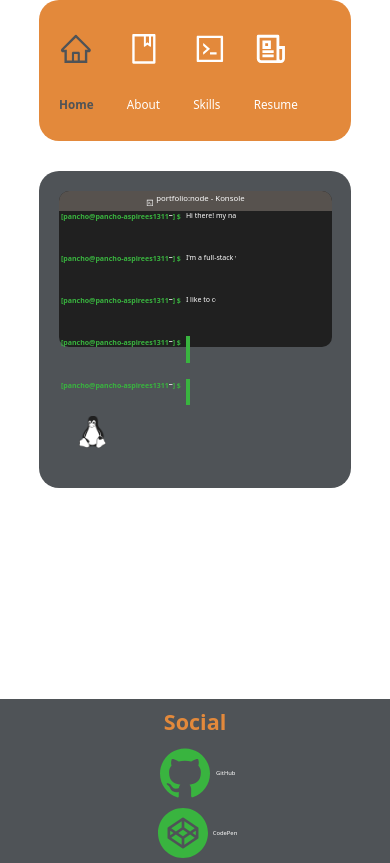
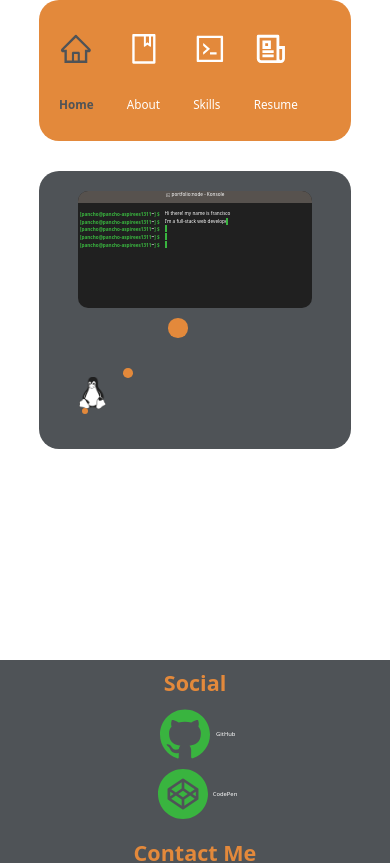
Before and after one commit to franciscoG98/portfolio, a React (Create React App) app: page / in a window 390 px wide. Shown: the top 863 px of the page. Built offline with nearby package versions, Linux system fonts and the light colour scheme.

Commit message:
changed home styles font sizes, and positions for make it responsive

```diff
--- a/src/components/pages/home/index.jsx
+++ b/src/components/pages/home/index.jsx
@@ -14,7 +14,7 @@ function Home(props) {
     return (
         <div className='containerH'>
             <div className="terminal">
-                <span className="header"><AiOutlineCode className='bashIcon' /> portfolio:node - Konsole</span>
+                <span className="header"><AiOutlineCode /> portfolio:node - Konsole</span>
                 {/* terminal body */}
                 <div className="body">
 
@@ -23,12 +23,12 @@ function Home(props) {
                             <p className="typer1">
                                 Hi there! my name is francisco
                             </p>
+                    </span>
                         </span>
-                    </span>
                     <span className="bash">[pancho@pancho-aspirees1311 <p>~</p> ] $
                         <span className="text">
                             <p className="typer2">
-                                I'm a full-stack web developer (trainee/Jr) based in Bs As, Argentina
+                                I'm a full-stack web developer based in Bs As, Argentina
                             </p>
                         </span>
                     </span>
@@ -49,7 +49,7 @@ function Home(props) {
                     <span className="bash">[pancho@pancho-aspirees1311 <p>~</p> ] $
                         <span className="text">
                             <p className="typer5">
-                                I'm open to colaborate in new projects, or work anywhere
+                                I'm open to colaborate in new projects, or work!
                             </p>
                         </span>
                     </span>
--- a/src/components/pages/home/styles.css
+++ b/src/components/pages/home/styles.css
@@ -30,10 +30,10 @@
     border-radius: 10px;
     display: flex;
     font-size: 20px;
-    height: calc(50vw * 0.55);
-    left: 7vw;
+    height: calc(50vw * 0.6);
+    margin: auto;
     position: relative;
-    width: 70vw;
+    width: 60vw;
 }
 
 .header {
@@ -42,27 +42,24 @@
     color: #fff;
     border-top-left-radius: 10px;
     border-top-right-radius: 10px;
-    height: 5vmin;
+    font-size: 1.2vw;
+    height: 3vw;
     justify-content: center;
     position: absolute;
     text-align: center;
     width: 100%;
 }
 
-.bashIcon {
-    margin-top: 8px;
-}
-
 .bash {
     color: #39b43f;
     display: flex;
+    font-size: 1.2vw;
     font-weight: 700;
     left: 0.5vw;
     position: absolute;
     top: 5vmin;
     white-space: nowrap;
-    width: 25vw;
-
+    width: 20vw;
 }
 
 .bash p {
@@ -70,25 +67,27 @@
     margin-top: -1px;
 }
 
+/* define bash lines space */
 .body .bash:nth-child(1) {
     margin-top: 0;
 }
 .body .bash:nth-child(2) {
-    margin-top: 5vh;
+    margin-top: 2vw;
 }
 .body .bash:nth-child(3) {
-    margin-top: 10vh;
+    margin-top: 4vw;
 }
 .body .bash:nth-child(4) {
-    margin-top: 15vh;
+    margin-top: 6vw;
 }
 .body .bash:nth-child(5) {
-    margin-top: 20vh;
+    margin-top: 8vw;
 }
 .body .bash:nth-child(6) {
-    margin-top: 25vh;
+    margin-top: 10vw;
 }
 
+/* tipewritter machine animation */
 .text {
     color: #fff;
     display: inline;
@@ -104,8 +103,8 @@
     font-weight: 400;
     white-space: nowrap;
     overflow: hidden;
-    border-right: 4px solid #39b43f;
-    animation: typewritter 3s steps(30, end) normal forwards, cursor 500ms steps(30) forwards;
+    border-right: 0.5em solid #39b43f;
+    animation: typewritter 3s steps(30, end) normal forwards, cursor 3s steps(10) forwards;
 }
 
 .typer2 {
@@ -115,9 +114,9 @@
     font-weight: 400;
     white-space: nowrap;
     overflow: hidden;
-    border-right: 4px solid #39b43f;
-    animation: typewritter 3s steps(69, end) normal forwards, cursor 500ms steps(69) forwards;
-    animation-delay: 2s
+    border-right: 0.5em solid #39b43f;
+    animation: typewritter 3s steps(69, end) normal forwards, cursor 3s steps(10) forwards;
+    animation-delay: 4s
 }
 
 .typer3 {
@@ -127,9 +126,9 @@
     font-weight: 400;
     white-space: nowrap;
     overflow: hidden;
-    border-right: 4px solid #39b43f;
-    animation: typewritter 3s steps(52, end) normal forwards, cursor 500ms steps(52) forwards;
-    animation-delay: 5s
+    border-right: 0.5em solid #39b43f;
+    animation: typewritter 3s steps(52, end) normal forwards, cursor 3s steps(10) forwards;
+    animation-delay: 8s
 }
 
 .typer4 {
@@ -139,9 +138,9 @@
     font-weight: 400;
     white-space: nowrap;
     overflow: hidden;
-    border-right: 4px solid #39b43f;
-    animation: typewritter 3s steps(51, end) normal forwards, cursor 500ms steps(51) forwards;
-    animation-delay: 8s
+    border-right: 0.5em solid #39b43f;
+    animation: typewritter 3s steps(51, end) normal forwards, cursor 3s steps(10) forwards;
+    animation-delay: 12s
 }
 
 .typer5 {
@@ -151,31 +150,32 @@
     font-weight: 400;
     white-space: nowrap;
     overflow: hidden;
-    border-right: 4px solid #39b43f;
-    animation: typewritter 3s steps(56, end) normal forwards, cursor 500ms steps(56) infinite;
-    animation-delay: 11s
+    border-right: 0.5em solid #39b43f;
+    animation: typewritter 3s steps(56, end) normal forwards, cursor 500ms steps(100) infinite;
+    animation-delay: 16s
 }
 
 @keyframes typewritter {
-    form {
-        width: 0;
-    }
-    to{
-        width: 45vw;
-    }
+    form { width: 0; }
+    to { width: 31vw; }
 }
 
 @keyframes cursor {
-    from {
-        border-right-color: #39b43f;
-    }
-    to {
-        border-right-color: transparent;
-    }
+    0% {border-right-color: #39b43f;}
+    90% {border-right-color: #39b43f;}
+    100% {border-right-color: transparent;}
 }
+/* end tipewritter machine animation */
 
 
 /* tux */
+.tux {
+    padding: 10px;
+    position: relative;
+    padding-top: 15vmin;
+    width: 15vw;
+}
+
 .tux img {
     display: flex;
     height: auto;
@@ -184,57 +184,47 @@
     width: 12vw;
 }
 
-.tux {
-    padding: 10px;
-    position: relative;
-    padding-top: 15vmin;
-    width: 15vw;
-}
-
+/* tux dialog */
 .tux span:nth-child(1) {
     background: #E3893B;
     border-radius: 50%;
     position: absolute;
-    height: 1.5rem;
+    height: 1.5vw;
     right: 30px;
     top: 100px;
-    width: 1.5rem;
+    width: 1.5vw;
 }
 
 .tux span:nth-child(2) {
     background: #E3893B;
     border-radius: 50%;
     position: absolute;
-    height: 2rem;
+    height: 2.5vw;
     right: -15px;
     top: 60px;
-    width: 2rem;
+    width: 2.5vw;
 }
 
 .tux span:nth-child(3) {
     background: #E3893B;
     border-radius: 50%;
     position: absolute;
-    height: 2.5rem;
+    height: 5vw;
     right: -70px;
     top: 10px;
-    width: 2.5rem;
+    width: 5vw;
 }
-/* tux */
+/* end tux */
 
 /* responsive */
 
-@media screen and (max-width: 1266px) {
+/* @media screen and (max-width: 1266px) {
     .bash {
         font-size: 1.5vw;
     }
+} */
 
-    .bash2 {
-        font-size: 1.5vw;
-    }
-}
-
-@media screen and (max-width: 800px) {
+/* @media screen and (max-width: 800px) {
     .terminal {
         width: 70vw;
         height: 40vw;
@@ -256,4 +246,4 @@
     .tux span {
         display: none;
     }
-}
+} */
```
